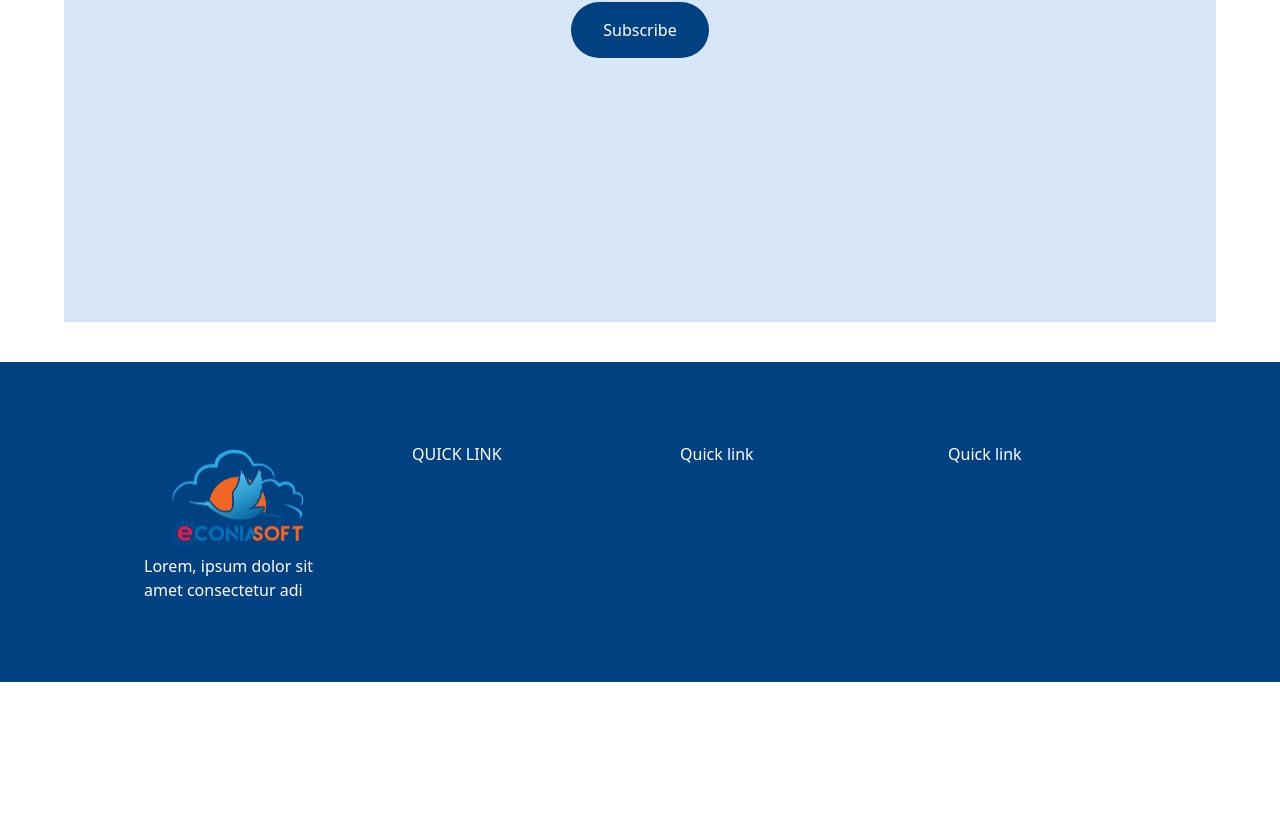
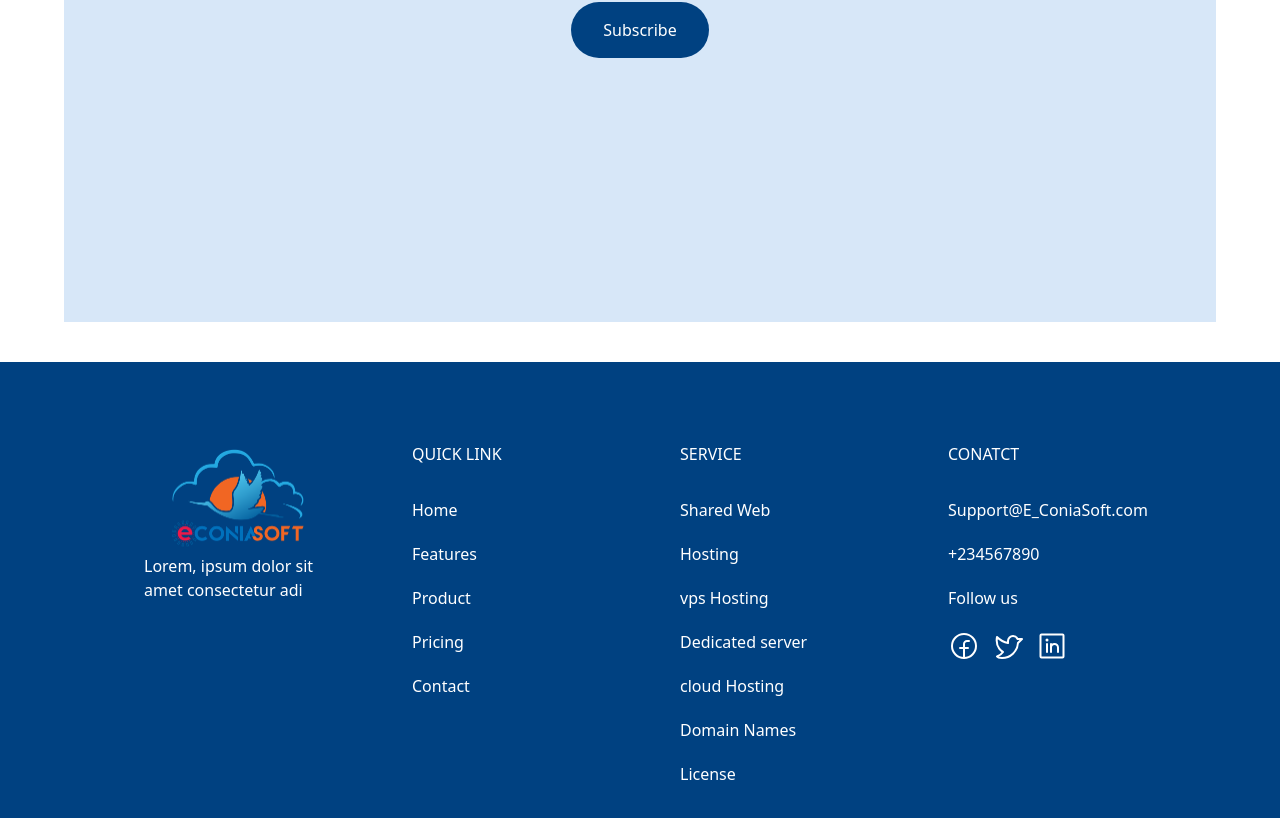
Before and after one commit to Aliyubarde97/E_ConiaSoft, a React (Vite) app: page / in a window 1280 px wide. Shown: the part 2597-3415 px from the top of the page. Before the commit the page ends 3279 px from the top, so only its background shows below. Built offline with nearby package versions, Linux system fonts and the light colour scheme.

Commit message:
update the footer

```diff
--- a/src/components/Footer/FooterComponent.tsx
+++ b/src/components/Footer/FooterComponent.tsx
@@ -1,12 +1,13 @@
 import { Link } from "react-router-dom"
 
 import logo from '../../assets/img/eConiaSoft-Final2.png'
+import { FacebookLogo, LinkedinLogo, TwitterLogo } from "phosphor-react"
 const FooterComponent = () => {
   return (
      <>
      <div className="relative w-full text-white bg-bg-color">
       <div className="container">
-        <div className="grid lg:grid-cols-4 md:grid-cols-2 grid-cols-1 p-20 gap-20">
+        <div className="grid lg:grid-cols-4 md:grid-cols-2 grid-cols-1 p-20 gap-20 cursor-pointer ">
           <div className="flex flex-col">
             <Link to={""}>
               <img src={logo} alt=""  />
@@ -14,33 +15,43 @@ const FooterComponent = () => {
             </Link>
 
           </div>
-          <div className="flex flex-col">
+          <div className="flex flex-col gap-3">
             <p className="uppercase">Quick link</p>
             <ul>
-              <li><Link to={""}></Link></li>
-              <li><Link to={""}></Link></li>
-              <li><Link to={""}></Link></li>
-              <li><Link to={""}></Link></li>
+              <li className="my-5"><Link to={""}>Home</Link></li>
+              <li className="my-5"><Link to={""}>Features</Link></li>
+              <li className="my-5"><Link to={""}>Product</Link></li>
+              <li className="my-5"><Link to={""}>Pricing</Link></li>
+              <li className="my-5"><Link to={""}>Contact</Link></li>
             </ul>
 
           </div>
-          <div className="flex flex-col">
-            <p>Quick link</p>
+          <div className="flex flex-col gap-3">
+            <p className="uppercase">service</p>
             <ul>
-              <li><Link to={""}></Link></li>
-              <li><Link to={""}></Link></li>
-              <li><Link to={""}></Link></li>
-              <li><Link to={""}></Link></li>
+              <li className="my-5"><Link to={""}>Shared Web</Link></li>
+              <li className="my-5"><Link to={""}>Hosting</Link></li>
+              <li className="my-5"><Link to={""}>vps Hosting</Link></li>
+              <li className="my-5"><Link to={""}>Dedicated server</Link></li>
+              <li className="my-5"><Link to={""}>cloud Hosting</Link></li>
+              <li className="my-5"><Link to={""}>Domain Names</Link></li>
+              <li className="my-5"><Link to={""}>License</Link></li>
+
             </ul>
 
           </div>
-          <div className="flex flex-col">
-            <p>Quick link</p>
+          <div className="flex flex-col gap-3">
+            <p className="uppercase">Conatct</p>
             <ul>
-              <li><Link to={""}></Link></li>
-              <li><Link to={""}></Link></li>
-              <li><Link to={""}></Link></li>
-              <li><Link to={""}></Link></li>
+              <li className="my-5"><Link to={""}>Support@E_ConiaSoft.com</Link></li>
+              <li className="my-5"><Link to={""}>+234567890</Link></li>
+              <li className="my-5"><Link to={""}>Follow us</Link></li>
+             <div className="flex justify-start items-center gap-3">
+              <Link to={""}><FacebookLogo size={32} /></Link>
+              <Link to={""}><TwitterLogo size={32} /></Link>
+              <Link to={""}><LinkedinLogo size={32} /></Link>
+
+             </div>
             </ul>
 
           </div>
```
